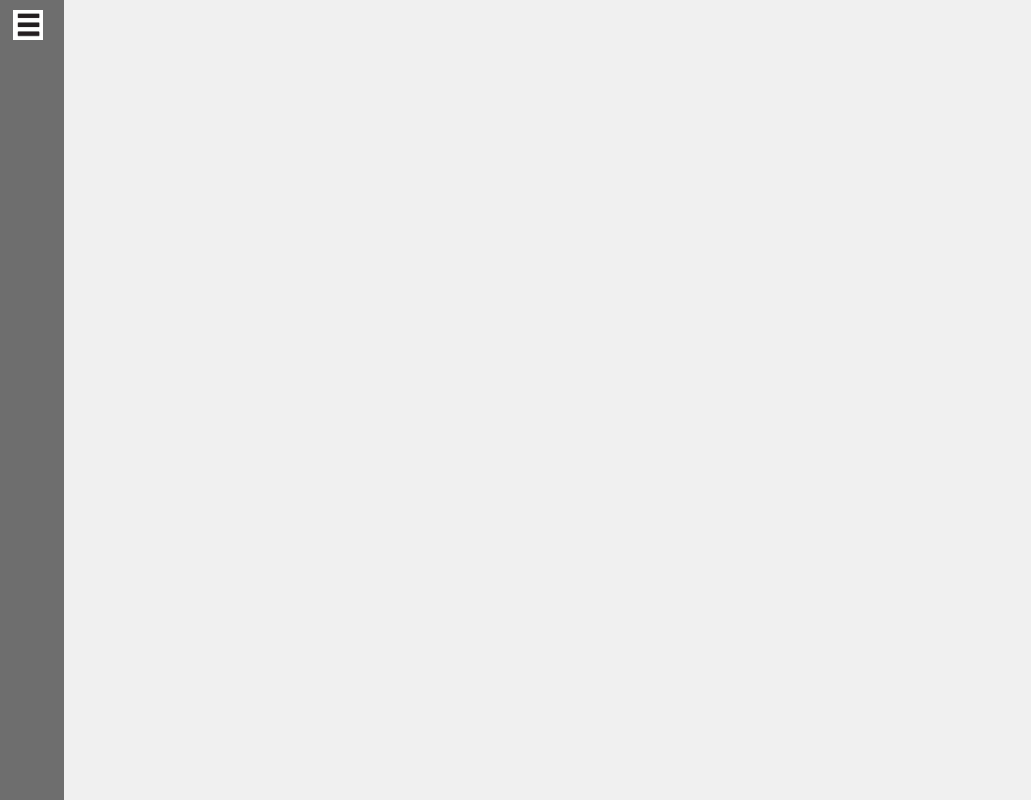
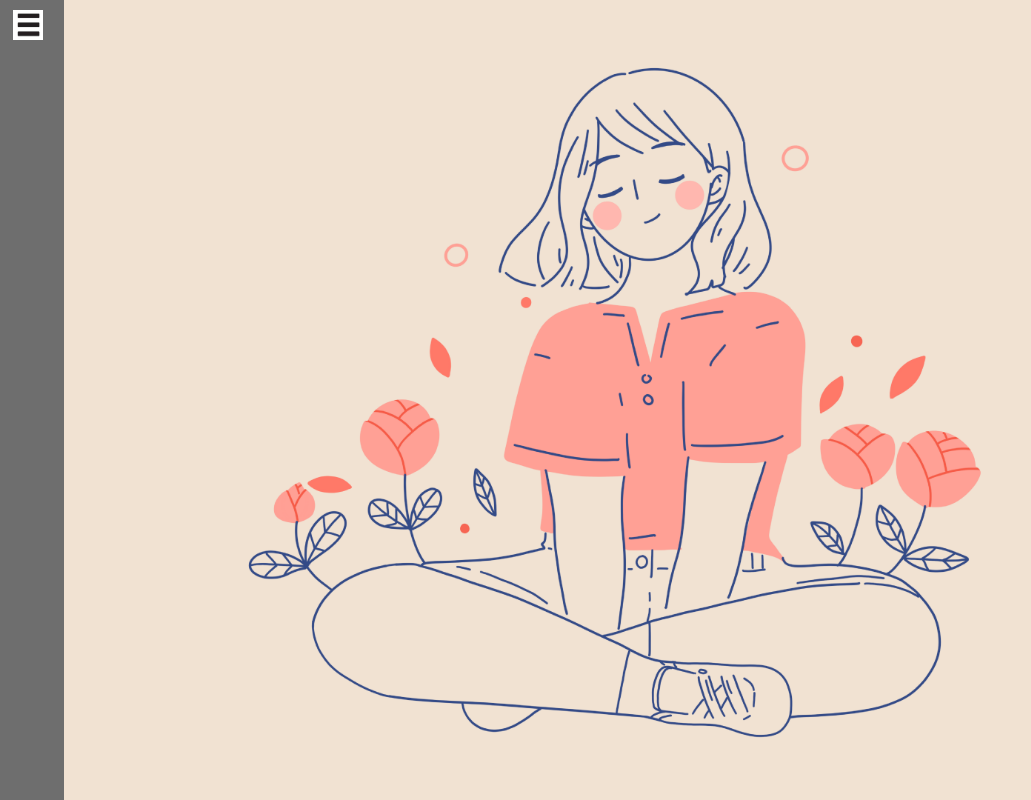
Before and after one commit to Whiteandsong/Music_Web, a plain HTML site: page index.html in a window 1280 px wide. Shown: the whole page, without its empty margins (0-1031 px from the left). Drawn offline with Linux system fonts and the light colour scheme.

Commit message:
main background

```diff
--- a/Css.css
+++ b/Css.css
@@ -8,6 +8,12 @@ body {
     height: 100vh;
     background-color: #f0f0f0;
     position: relative;
+    margin: 0;
+    padding: 0;
+    background-image: url('main\ interface.png');
+    background-size: cover;
+    background-position: center;
+    background-attachment: fixed;
 }
 #split-interface {
     width: 25%;
```
Also changed, not shown: dark-tree.png (added), day-tree.png (added), main interface.png (added).
